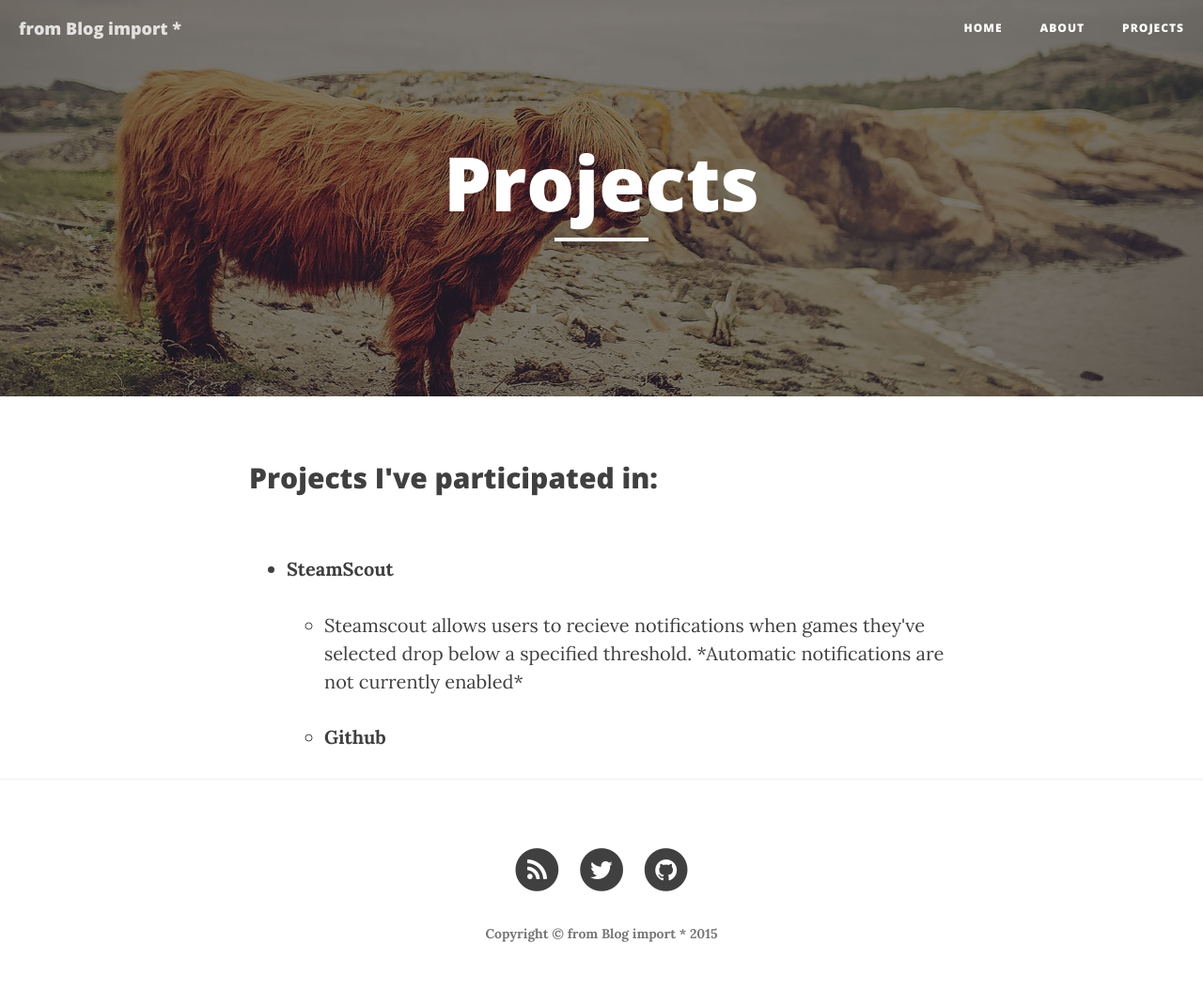
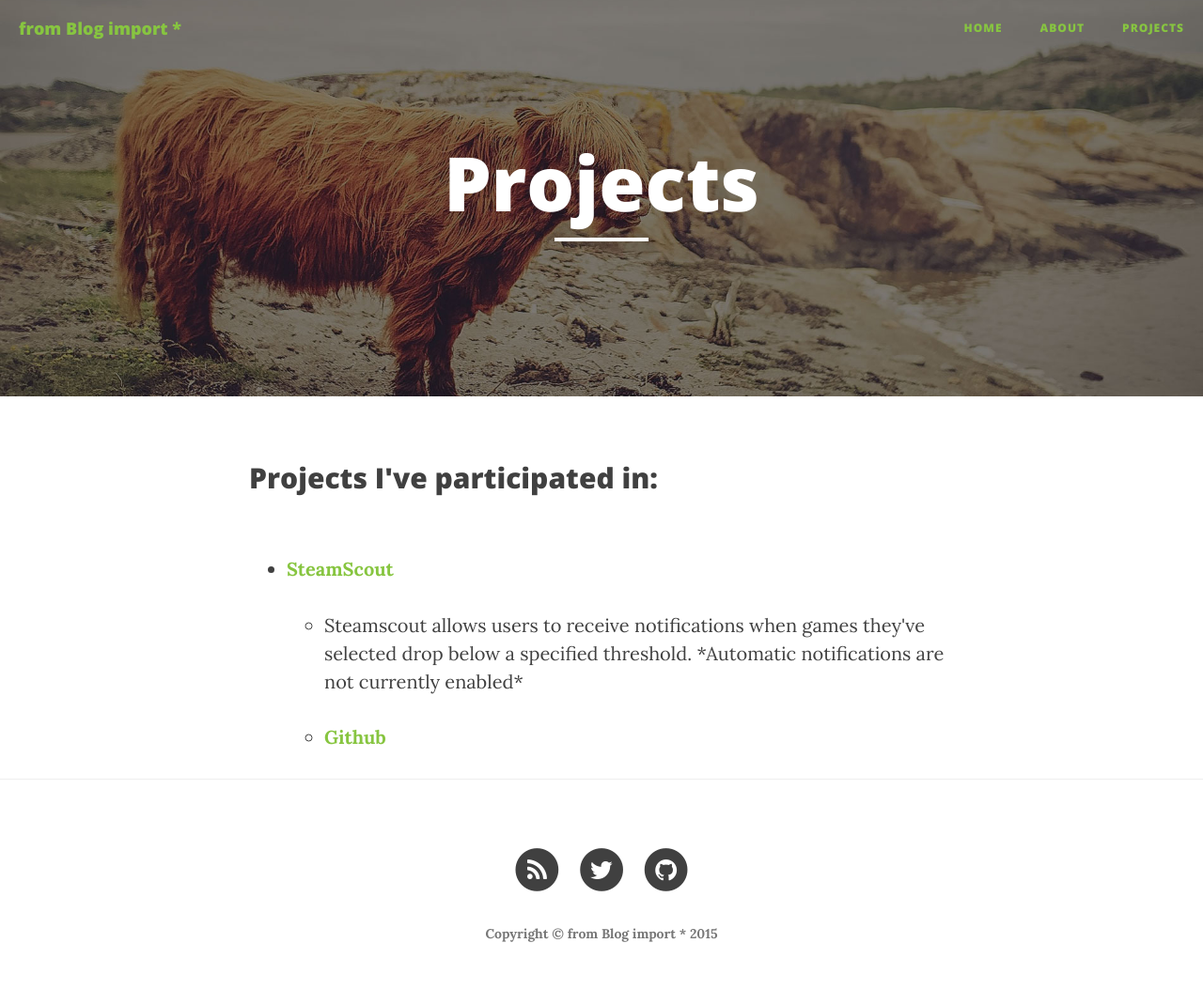
Before and after one commit to AmaxJ/AmaxJ.github.io, a Jekyll site: the page built from projects.html, in a window 1280 px wide. Shown: the whole page at 94% size. Built offline with Jekyll 4.4.1, drawn with Linux system fonts in a browser that asks for light colours; nearby versions of some CDN libraries.

Commit message:
link color

```diff
--- a/projects.html
+++ b/projects.html
@@ -12,7 +12,7 @@ header-img: "img/contact-bg.jpg"
         <a href="http://steamscout.herokuapp.com/"><b>SteamScout</b></a>
         <br>
         <ul>
-            <li><p>Steamscout allows users to recieve notifications when games they've selected
+            <li><p>Steamscout allows users to receive notifications when games they've selected
             drop below a specified threshold. *Automatic notifications are not currently enabled*</p></li>
             <li><a href="https://github.com/rmotr/002-pyp-demoday-g1"><b>Github<b></a></li>
         </ul>
@@ -21,5 +21,8 @@ header-img: "img/contact-bg.jpg"
 
 <script language="javascript" type="text/javascript">
     var links= document.getElementsByTagName("a");
-    links.style.setProperty("color","#87C540", null)
+    for(var i=0; i < links.length; i++){
+        links.item(i).style.setProperty("color","#87C540", null);
+    }
+
 </script>
```
